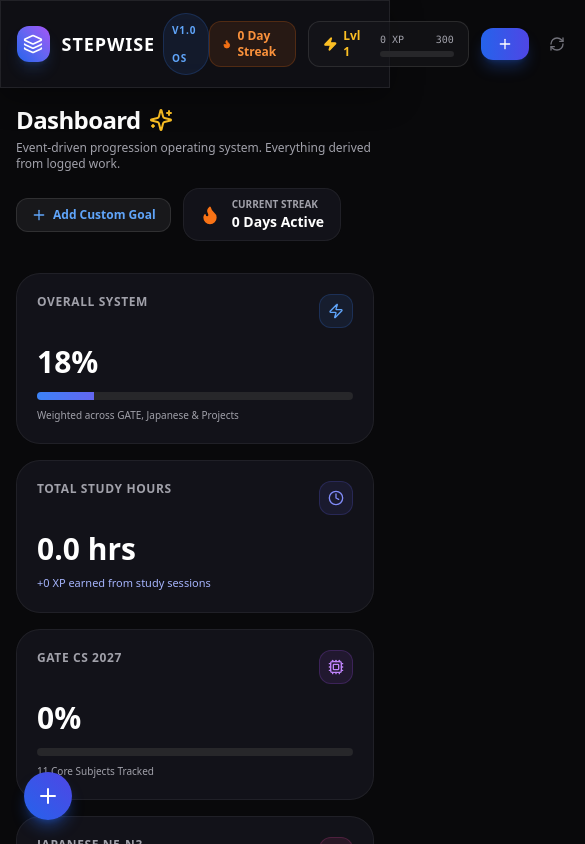
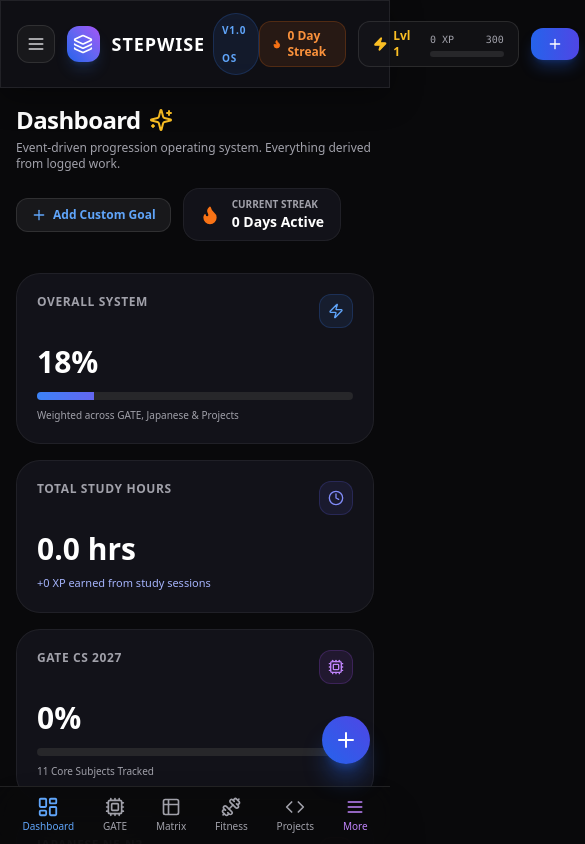
Before and after one commit to Manasch30/Stepwise, a Next.js app: page / in a window 390 px wide. Shown: the top 844 px of the page, 585 px wide, since content can reach past the window. Built offline with nearby package versions, Linux system fonts and the light colour scheme.

Commit message:
feat: add mobile drawer navigation & quick bottom bar for phone responsiveness

```diff
--- a/src/app/layout.tsx
+++ b/src/app/layout.tsx
@@ -4,6 +4,8 @@ import React, { useState } from 'react';
 import './globals.css';
 import { Navbar } from '@/components/layout/Navbar';
 import { Sidebar } from '@/components/layout/Sidebar';
+import { MobileNavDrawer } from '@/components/layout/MobileNavDrawer';
+import { MobileBottomNav } from '@/components/layout/MobileBottomNav';
 import { XPToast } from '@/components/common/XPToast';
 import { QuickAddModal } from '@/components/common/QuickAddModal';
 import { Plus } from 'lucide-react';
@@ -14,6 +16,7 @@ export default function RootLayout({
   children: React.ReactNode;
 }) {
   const [isQuickAddOpen, setIsQuickAddOpen] = useState(false);
+  const [isMobileDrawerOpen, setIsMobileDrawerOpen] = useState(false);
 
   return (
     <html lang="en" className="dark">
@@ -27,13 +30,16 @@ export default function RootLayout({
         <link rel="manifest" href="/manifest.json" />
       </head>
       <body className="bg-zinc-950 text-zinc-100 antialiased min-h-screen selection:bg-blue-500 selection:text-white">
-        <div className="flex flex-col min-h-screen">
+        <div className="flex flex-col min-h-screen pb-16 lg:pb-0">
           {/* Header Navbar */}
-          <Navbar onOpenQuickAdd={() => setIsQuickAddOpen(true)} />
+          <Navbar
+            onOpenQuickAdd={() => setIsQuickAddOpen(true)}
+            onOpenMobileDrawer={() => setIsMobileDrawerOpen(true)}
+          />
 
           {/* Main App Body */}
           <div className="flex flex-1 max-w-7xl w-full mx-auto">
-            {/* Sidebar Navigation */}
+            {/* Sidebar Navigation (Desktop) */}
             <Sidebar />
 
             {/* View Content Area */}
@@ -43,10 +49,22 @@ export default function RootLayout({
           </div>
         </div>
 
-        {/* Global Floating Action Button (+) */}
+        {/* Mobile Slide-Out Navigation Drawer */}
+        <MobileNavDrawer
+          isOpen={isMobileDrawerOpen}
+          onClose={() => setIsMobileDrawerOpen(false)}
+        />
+
+        {/* Mobile Quick Bottom Navigation Bar */}
+        <MobileBottomNav
+          onOpenDrawer={() => setIsMobileDrawerOpen(true)}
+        />
+
+        {/* Global Floating Action Button (+) for Mobile */}
         <button
           onClick={() => setIsQuickAddOpen(true)}
-          className="fixed bottom-6 left-6 z-40 lg:hidden w-12 h-12 rounded-full bg-gradient-to-tr from-blue-600 to-indigo-600 text-white flex items-center justify-center shadow-lg shadow-blue-600/40 hover:scale-105 active:scale-95 transition-all"
+          className="fixed bottom-20 right-5 z-40 lg:hidden w-12 h-12 rounded-full bg-gradient-to-tr from-blue-600 to-indigo-600 text-white flex items-center justify-center shadow-xl shadow-blue-600/40 hover:scale-105 active:scale-95 transition-all"
+          title="Quick Log Session"
         >
           <Plus className="w-6 h-6" />
         </button>
--- /dev/null
+++ b/src/components/layout/MobileBottomNav.tsx
@@ -0,0 +1,63 @@
+'use client';
+
+import React from 'react';
+import Link from 'next/link';
+import { usePathname } from 'next/navigation';
+import {
+  LayoutDashboard,
+  Cpu,
+  Table2,
+  Dumbbell,
+  Code,
+  Menu,
+} from 'lucide-react';
+
+interface MobileBottomNavProps {
+  onOpenDrawer: () => void;
+}
+
+export const MobileBottomNav: React.FC<MobileBottomNavProps> = ({ onOpenDrawer }) => {
+  const pathname = usePathname();
+
+  const quickNav = [
+    { name: 'Dashboard', href: '/', icon: LayoutDashboard },
+    { name: 'GATE', href: '/gate', icon: Cpu },
+    { name: 'Matrix', href: '/revision-matrix', icon: Table2 },
+    { name: 'Fitness', href: '/fitness', icon: Dumbbell },
+    { name: 'Projects', href: '/projects', icon: Code },
+  ];
+
+  return (
+    <nav className="fixed bottom-0 left-0 right-0 z-40 lg:hidden bg-zinc-950/90 backdrop-blur-xl border-t border-white/10 px-2 py-1.5 shadow-2xl">
+      <div className="flex items-center justify-around max-w-md mx-auto">
+        {quickNav.map((item) => {
+          const isActive = pathname === item.href;
+          const Icon = item.icon;
+          return (
+            <Link
+              key={item.href}
+              href={item.href}
+              className={`flex flex-col items-center py-1 px-2 rounded-xl transition-all ${
+                isActive
+                  ? 'text-blue-400 font-bold'
+                  : 'text-zinc-400 hover:text-zinc-200'
+              }`}
+            >
+              <Icon className={`w-5 h-5 ${isActive ? 'text-blue-400 scale-110' : 'text-zinc-400'}`} />
+              <span className="text-[10px] mt-0.5 font-medium">{item.name}</span>
+            </Link>
+          );
+        })}
+
+        {/* More Menu Drawer Trigger */}
+        <button
+          onClick={onOpenDrawer}
+          className="flex flex-col items-center py-1 px-2 rounded-xl text-zinc-400 hover:text-zinc-200 transition-all"
+        >
+          <Menu className="w-5 h-5 text-purple-400" />
+          <span className="text-[10px] mt-0.5 font-medium text-purple-400">More</span>
+        </button>
+      </div>
+    </nav>
+  );
+};
--- /dev/null
+++ b/src/components/layout/MobileNavDrawer.tsx
@@ -0,0 +1,150 @@
+'use client';
+
+import React from 'react';
+import Link from 'next/link';
+import { usePathname } from 'next/navigation';
+import {
+  LayoutDashboard,
+  Cpu,
+  Table2,
+  Languages,
+  Dumbbell,
+  Code,
+  BarChart3,
+  MapPin,
+  Trophy,
+  X,
+  Zap,
+  Flame,
+  Layers,
+  ChevronRight,
+} from 'lucide-react';
+import { useStepwiseStore } from '@/store/useStepwiseStore';
+
+interface MobileNavDrawerProps {
+  isOpen: boolean;
+  onClose: () => void;
+}
+
+export const MobileNavDrawer: React.FC<MobileNavDrawerProps> = ({ isOpen, onClose }) => {
+  const pathname = usePathname();
+  const { userStats, getOverallProgress } = useStepwiseStore();
+  const overallProgress = getOverallProgress();
+
+  if (!isOpen) return null;
+
+  const navItems = [
+    { name: 'Dashboard', href: '/', icon: LayoutDashboard, badge: null, color: 'text-blue-400' },
+    { name: 'GATE CS & DA', href: '/gate', icon: Cpu, badge: 'Dual Track', color: 'text-indigo-400' },
+    { name: 'Revision Matrix', href: '/revision-matrix', icon: Table2, badge: 'Checklist', color: 'text-emerald-400' },
+    { name: 'Japanese (N5-N3)', href: '/japanese', icon: Languages, badge: 'Media', color: 'text-rose-400' },
+    { name: 'Fitness & Strength', href: '/fitness', icon: Dumbbell, badge: 'PR Logs', color: 'text-amber-400' },
+    { name: 'Projects & Lab', href: '/projects', icon: Code, badge: 'Stack', color: 'text-cyan-400' },
+    { name: 'Analytics & Heatmap', href: '/analytics', icon: BarChart3, badge: 'Derived', color: 'text-purple-400' },
+    { name: 'Roadmap', href: '/roadmap', icon: MapPin, badge: 'Timeline', color: 'text-yellow-400' },
+    { name: 'Achievements', href: '/achievements', icon: Trophy, badge: 'XP Tree', color: 'text-pink-400' },
+  ];
+
+  return (
+    <div className="fixed inset-0 z-50 lg:hidden flex">
+      {/* Backdrop Overlay */}
+      <div
+        className="fixed inset-0 bg-black/80 backdrop-blur-md transition-opacity animate-fade-in"
+        onClick={onClose}
+      />
+
+      {/* Drawer Container */}
+      <div className="relative w-4/5 max-w-sm h-full bg-zinc-950/95 border-r border-white/10 p-5 flex flex-col justify-between z-10 shadow-2xl overflow-y-auto">
+        <div className="space-y-6">
+          {/* Header */}
+          <div className="flex items-center justify-between border-b border-white/10 pb-4">
+            <div className="flex items-center gap-3">
+              <div className="w-9 h-9 rounded-xl bg-gradient-to-tr from-blue-600 to-purple-600 flex items-center justify-center shadow-lg shadow-blue-500/20">
+                <Layers className="w-5 h-5 text-white" />
+              </div>
+              <div>
+                <h2 className="font-extrabold text-base text-white tracking-wider">
+                  STEPWISE OS
+                </h2>
+                <p className="text-[10px] text-zinc-400 uppercase tracking-widest">
+                  Mobile Menu
+                </p>
+              </div>
+            </div>
+
+            <button
+              onClick={onClose}
+              className="p-2 rounded-xl text-zinc-400 hover:text-white hover:bg-white/10 transition-colors"
+            >
+              <X className="w-5 h-5" />
+            </button>
+          </div>
+
+          {/* User Level Summary */}
+          <div className="p-3.5 rounded-2xl bg-zinc-900/90 border border-white/10 flex items-center justify-between">
+            <div className="flex items-center gap-2 text-xs font-bold text-amber-400">
+              <Zap className="w-4 h-4 text-amber-400 fill-amber-400" />
+              <span>Level {userStats.level}</span>
+            </div>
+
+            <div className="flex items-center gap-1.5 text-xs font-bold text-orange-400">
+              <Flame className="w-4 h-4 fill-orange-500 text-orange-500" />
+              <span>{userStats.streak} Streak</span>
+            </div>
+          </div>
+
+          {/* Navigation Links */}
+          <div className="space-y-1">
+            <p className="text-[10px] font-extrabold uppercase tracking-wider text-zinc-500 px-2 mb-2">
+              System Modules
+            </p>
+            {navItems.map((item) => {
+              const isActive = pathname === item.href;
+              const Icon = item.icon;
+              return (
+                <Link
+                  key={item.href}
+                  href={item.href}
+                  onClick={onClose}
+                  className={`flex items-center justify-between px-3.5 py-3 rounded-2xl text-xs font-bold transition-all ${
+                    isActive
+                      ? 'bg-blue-600/20 text-white border border-blue-500/40 shadow-inner'
+                      : 'text-zinc-300 hover:text-white hover:bg-white/5'
+                  }`}
+                >
+                  <div className="flex items-center gap-3">
+                    <Icon className={`w-4 h-4 ${isActive ? 'text-blue-400' : item.color}`} />
+                    <span>{item.name}</span>
+                  </div>
+
+                  <div className="flex items-center gap-2">
+                    {item.badge && (
+                      <span className="text-[9px] px-2 py-0.5 rounded-md bg-zinc-900 text-zinc-400 border border-white/10 font-mono">
+                        {item.badge}
+                      </span>
+                    )}
+                    <ChevronRight className="w-3.5 h-3.5 text-zinc-600" />
+                  </div>
+                </Link>
+              );
+            })}
+          </div>
+        </div>
+
+        {/* Footer Progress Metric */}
+        <div className="pt-4 border-t border-white/10 space-y-2">
+          <div className="flex justify-between text-xs font-bold">
+            <span className="text-zinc-400">Overall Completion</span>
+            <span className="text-blue-400 font-mono">{overallProgress}%</span>
+          </div>
+          <div className="w-full h-2 rounded-full bg-zinc-900 overflow-hidden border border-white/5">
+            <div
+              className="h-full bg-gradient-to-r from-blue-500 via-indigo-500 to-purple-500 transition-all duration-500"
+              style={{ width: `${overallProgress}%` }}
+            />
+          </div>
+        </div>
+      </div>
+    </div>
+  );
+};
--- a/src/components/layout/Navbar.tsx
+++ b/src/components/layout/Navbar.tsx
@@ -2,14 +2,15 @@
 
 import React from 'react';
 import { useStepwiseStore } from '@/store/useStepwiseStore';
-import { Flame, Zap, Plus, RefreshCw, Layers } from 'lucide-react';
+import { Flame, Zap, Plus, RefreshCw, Layers, Menu } from 'lucide-react';
 import { motion } from 'framer-motion';
 
 interface NavbarProps {
   onOpenQuickAdd: () => void;
+  onOpenMobileDrawer?: () => void;
 }
 
-export const Navbar: React.FC<NavbarProps> = ({ onOpenQuickAdd }) => {
+export const Navbar: React.FC<NavbarProps> = ({ onOpenQuickAdd, onOpenMobileDrawer }) => {
   const { userStats, resetToDefaults } = useStepwiseStore();
 
   const xpForCurrentLevel = (userStats.level - 1) * 300;
@@ -24,6 +25,16 @@ export const Navbar: React.FC<NavbarProps> = ({ onOpenQuickAdd }) => {
       <div className="flex items-center justify-between max-w-7xl mx-auto">
         {/* Brand */}
         <div className="flex items-center gap-3">
+          {onOpenMobileDrawer && (
+            <button
+              onClick={onOpenMobileDrawer}
+              className="lg:hidden p-2 rounded-xl bg-zinc-900 border border-white/10 text-zinc-300 hover:text-white"
+              title="Open Navigation Menu"
+            >
+              <Menu className="w-5 h-5" />
+            </button>
+          )}
+
           <div className="w-9 h-9 rounded-xl bg-gradient-to-tr from-blue-600 via-indigo-500 to-purple-500 flex items-center justify-center shadow-lg shadow-blue-500/20">
             <Layers className="w-5 h-5 text-white" />
           </div>
```
